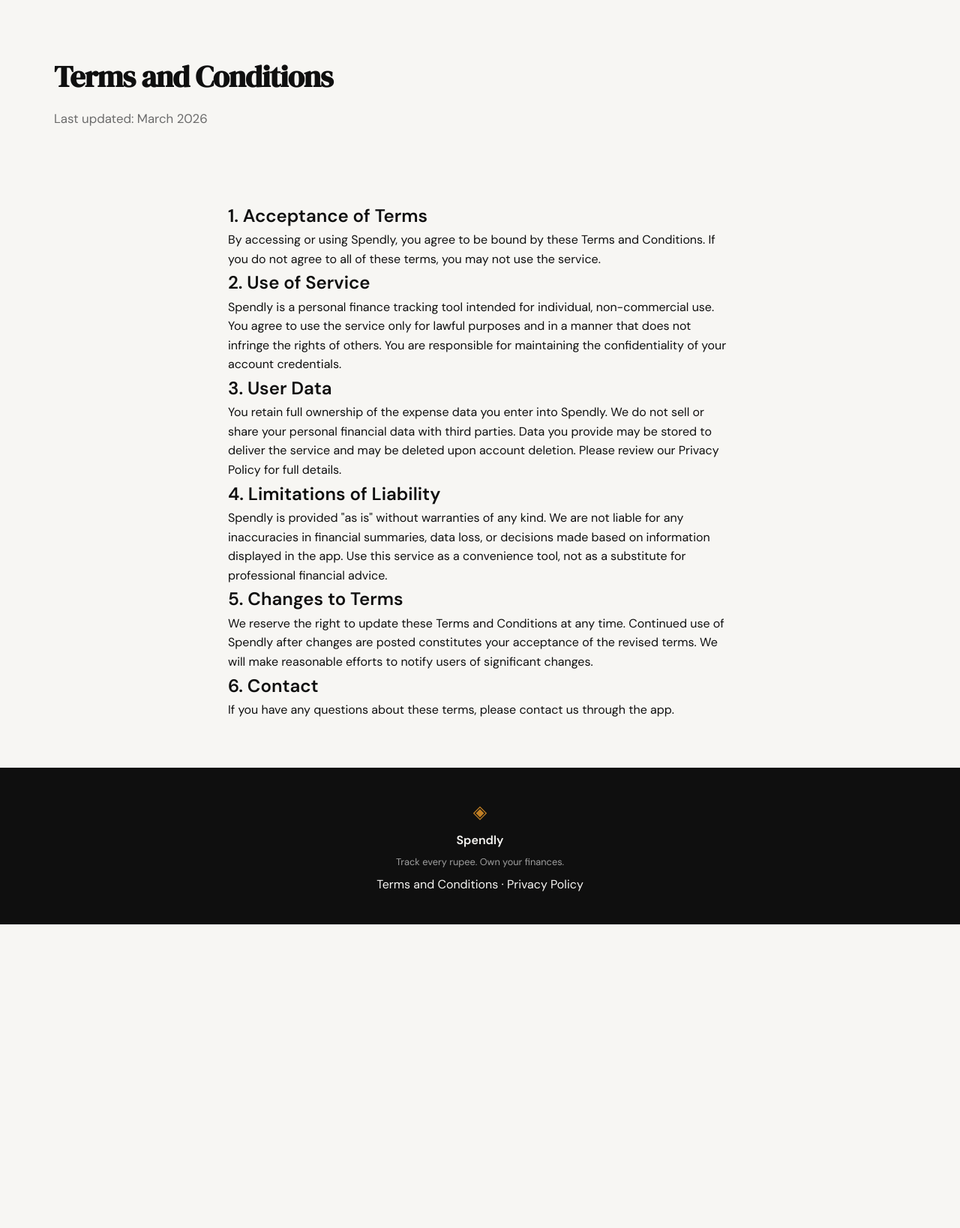
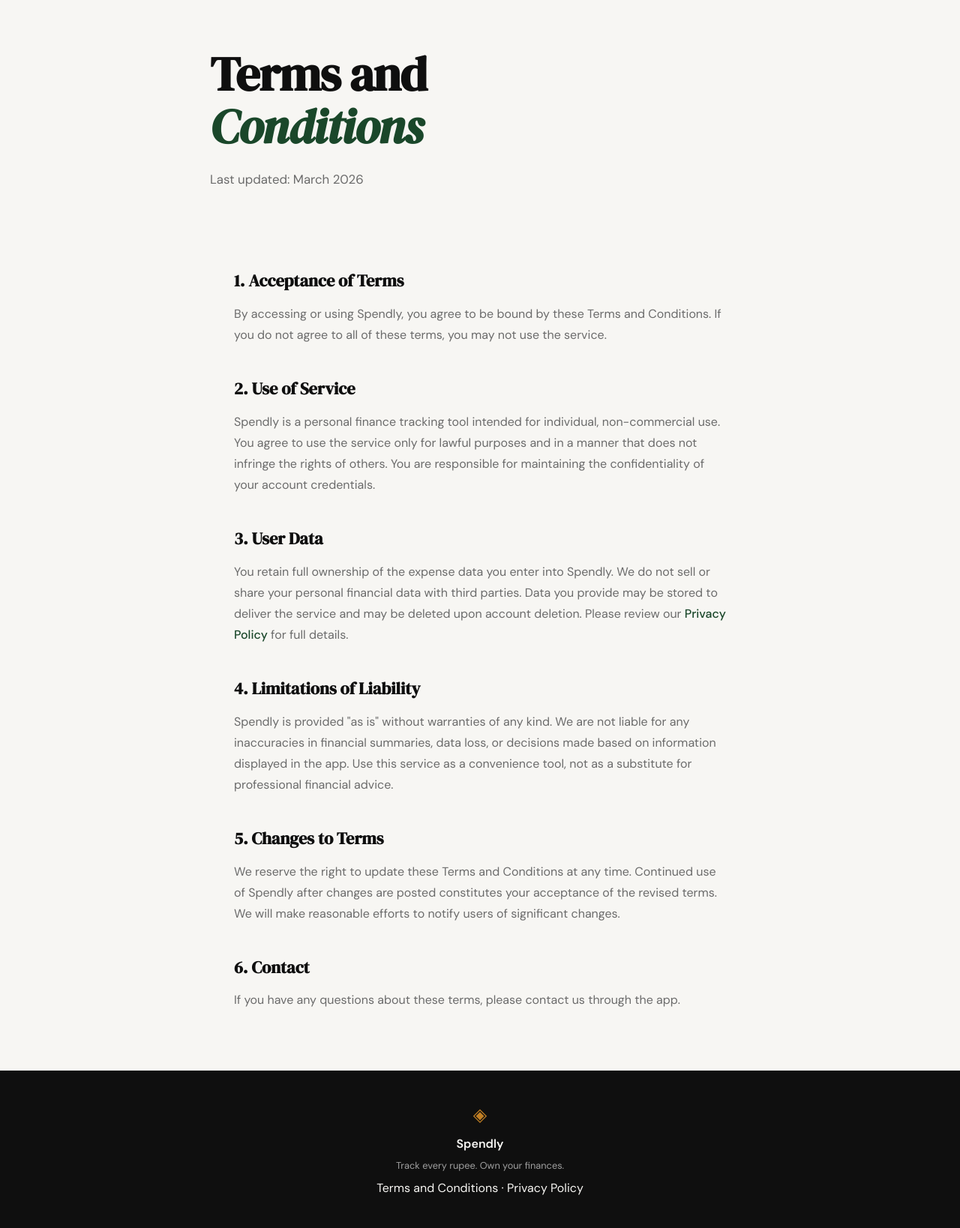
Before and after one commit to harshipped/spendscore, a Flask app: page /terms in a window 1280 px wide. Shown: the part 61-1699 px from the top of the page at 75% size. Before the commit the page ends 1294 px from the top, so only its background shows below. Run offline with Flask 3, Linux system fonts and the light colour scheme.

Commit message:
add privacy page and improve CSS making it consistent

```diff
--- a/app.py
+++ b/app.py
@@ -31,6 +31,11 @@ def terms():
     return render_template("terms.html")
 
 
+@app.route("/privacy")
+def privacy():
+    return render_template("privacy.html")
+
+
 @app.route("/logout")
 def logout():
     return "Logout — coming in Step 3"
--- a/templates/base.html
+++ b/templates/base.html
@@ -34,7 +34,7 @@
             <span class="brand-icon">◈</span>
             <span class="footer-name">Spendly</span>
             <p class="footer-copy">Track every rupee. Own your finances.</p>
-            <p><a href="/terms">Terms and Conditions</a> · <a href="#">Privacy Policy</a></p>
+            <p><a href="/terms">Terms and Conditions</a> · <a href="/privacy">Privacy Policy</a></p>
         </div>
     </footer>
 
--- a/templates/terms.html
+++ b/templates/terms.html
@@ -4,32 +4,32 @@
 
 {% block content %}
 
-<section class="hero">
-    <div class="hero-inner" style="max-width: 720px;">
-        <h1 class="hero-title" style="font-size: 2.5rem;">Terms and Conditions</h1>
+<section class="hero" style="display: block; padding: 4rem 2rem 2rem;">
+    <div style="max-width: 720px; margin: 0 auto;">
+        <h1 class="hero-title">Terms and<br><em>Conditions</em></h1>
         <p class="hero-subtitle">Last updated: March 2026</p>
     </div>
 </section>
 
-<section style="max-width: 720px; margin: 0 auto; padding: 0 1.5rem 4rem;">
+<section style="max-width: 720px; margin: 0 auto; padding: 0 2rem 5rem;">
 
-    <h2>1. Acceptance of Terms</h2>
-    <p>By accessing or using Spendly, you agree to be bound by these Terms and Conditions. If you do not agree to all of these terms, you may not use the service.</p>
+    <h2 style="font-family: var(--font-display); font-size: 1.4rem; color: var(--ink); margin: 2.5rem 0 0.75rem;">1. Acceptance of Terms</h2>
+    <p style="color: var(--ink-muted); line-height: 1.75;">By accessing or using Spendly, you agree to be bound by these Terms and Conditions. If you do not agree to all of these terms, you may not use the service.</p>
 
-    <h2>2. Use of Service</h2>
-    <p>Spendly is a personal finance tracking tool intended for individual, non-commercial use. You agree to use the service only for lawful purposes and in a manner that does not infringe the rights of others. You are responsible for maintaining the confidentiality of your account credentials.</p>
+    <h2 style="font-family: var(--font-display); font-size: 1.4rem; color: var(--ink); margin: 2.5rem 0 0.75rem;">2. Use of Service</h2>
+    <p style="color: var(--ink-muted); line-height: 1.75;">Spendly is a personal finance tracking tool intended for individual, non-commercial use. You agree to use the service only for lawful purposes and in a manner that does not infringe the rights of others. You are responsible for maintaining the confidentiality of your account credentials.</p>
 
-    <h2>3. User Data</h2>
-    <p>You retain full ownership of the expense data you enter into Spendly. We do not sell or share your personal financial data with third parties. Data you provide may be stored to deliver the service and may be deleted upon account deletion. Please review our <a href="#">Privacy Policy</a> for full details.</p>
+    <h2 style="font-family: var(--font-display); font-size: 1.4rem; color: var(--ink); margin: 2.5rem 0 0.75rem;">3. User Data</h2>
+    <p style="color: var(--ink-muted); line-height: 1.75;">You retain full ownership of the expense data you enter into Spendly. We do not sell or share your personal financial data with third parties. Data you provide may be stored to deliver the service and may be deleted upon account deletion. Please review our <a href="/privacy" style="color: var(--accent); font-weight: 500;">Privacy Policy</a> for full details.</p>
 
-    <h2>4. Limitations of Liability</h2>
-    <p>Spendly is provided "as is" without warranties of any kind. We are not liable for any inaccuracies in financial summaries, data loss, or decisions made based on information displayed in the app. Use this service as a convenience tool, not as a substitute for professional financial advice.</p>
+    <h2 style="font-family: var(--font-display); font-size: 1.4rem; color: var(--ink); margin: 2.5rem 0 0.75rem;">4. Limitations of Liability</h2>
+    <p style="color: var(--ink-muted); line-height: 1.75;">Spendly is provided "as is" without warranties of any kind. We are not liable for any inaccuracies in financial summaries, data loss, or decisions made based on information displayed in the app. Use this service as a convenience tool, not as a substitute for professional financial advice.</p>
 
-    <h2>5. Changes to Terms</h2>
-    <p>We reserve the right to update these Terms and Conditions at any time. Continued use of Spendly after changes are posted constitutes your acceptance of the revised terms. We will make reasonable efforts to notify users of significant changes.</p>
+    <h2 style="font-family: var(--font-display); font-size: 1.4rem; color: var(--ink); margin: 2.5rem 0 0.75rem;">5. Changes to Terms</h2>
+    <p style="color: var(--ink-muted); line-height: 1.75;">We reserve the right to update these Terms and Conditions at any time. Continued use of Spendly after changes are posted constitutes your acceptance of the revised terms. We will make reasonable efforts to notify users of significant changes.</p>
 
-    <h2>6. Contact</h2>
-    <p>If you have any questions about these terms, please contact us through the app.</p>
+    <h2 style="font-family: var(--font-display); font-size: 1.4rem; color: var(--ink); margin: 2.5rem 0 0.75rem;">6. Contact</h2>
+    <p style="color: var(--ink-muted); line-height: 1.75;">If you have any questions about these terms, please contact us through the app.</p>
 
 </section>
 
```
Also changed, not shown: templates/privacy.html (added, +33 -0 lines).
